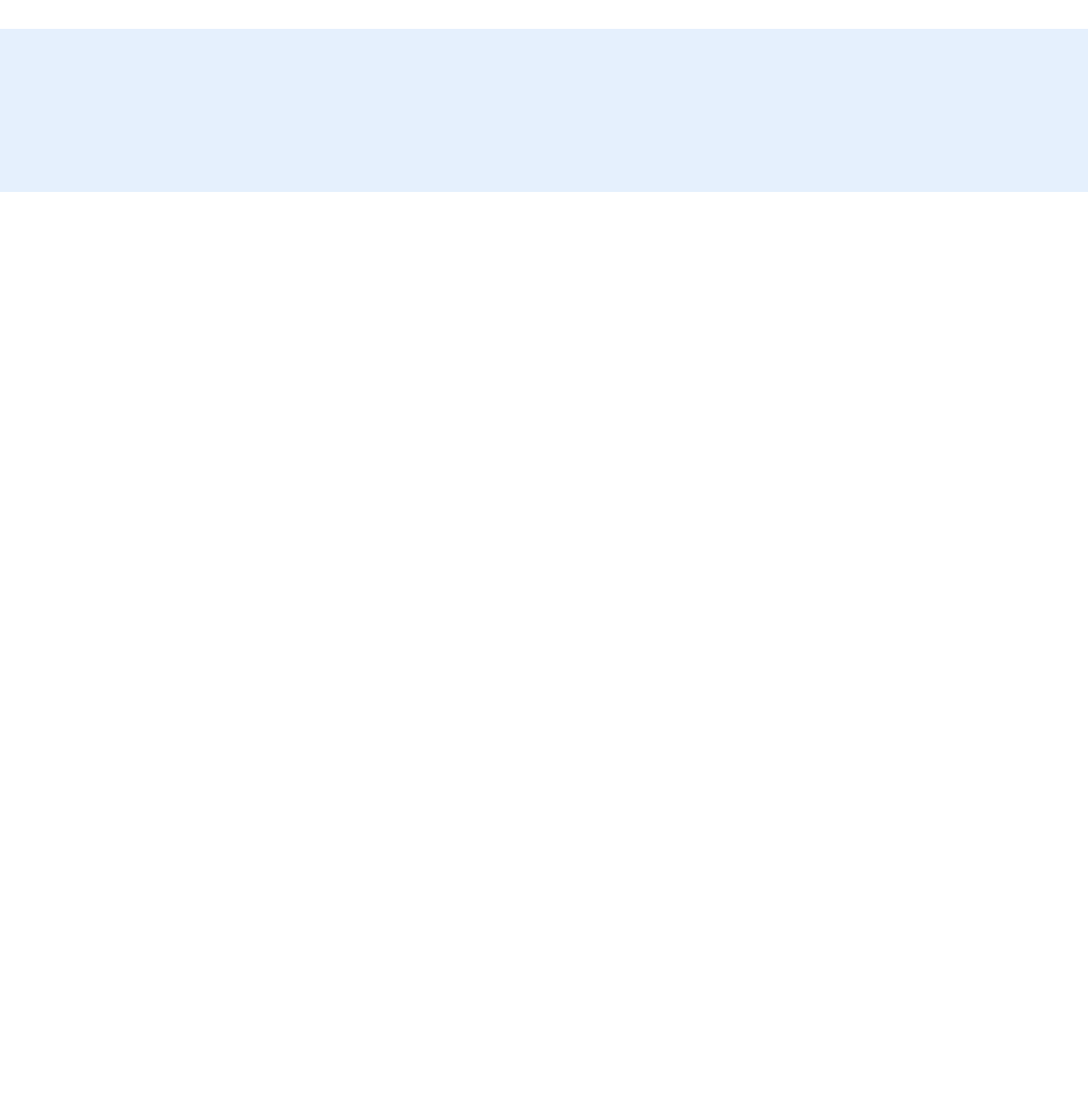
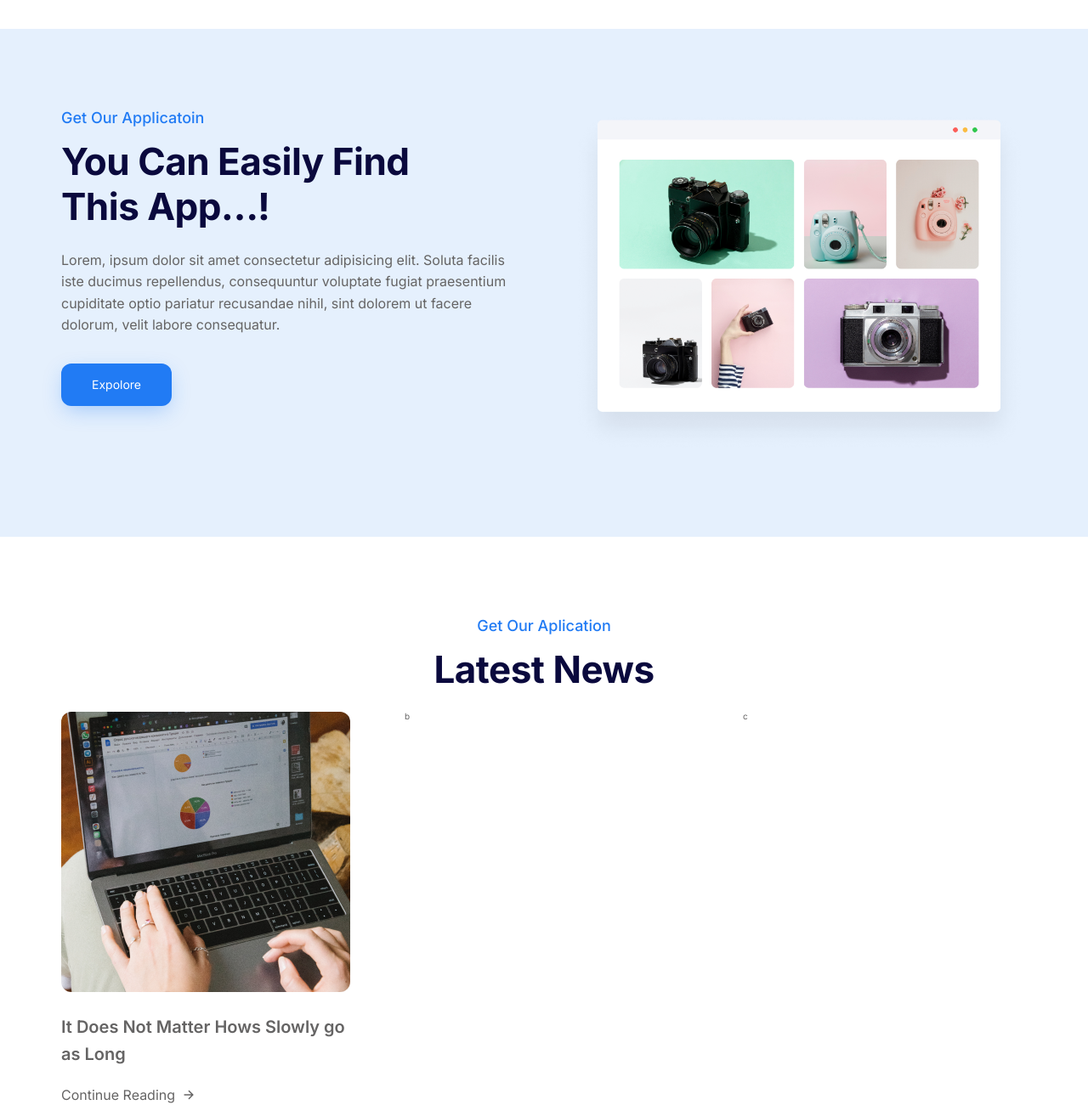
Before and after one commit to Rehub-Mental-Wellness/website, a website: page index.html in a window 1280 px wide. Shown: the part 3380-4681 px from the top of the page at 85% size. Before the commit the page ends 3606 px from the top, so only its background shows below. Drawn offline with nearby package versions, Linux system fonts and the light colour scheme.

```diff
--- a/index.html
+++ b/index.html
@@ -255,7 +255,61 @@
       </section>
 
       <!-- app section -->
-      <section class="section-app"></section>
+      <section class="section-app">
+        <div class="app container grid grid--2-cols">
+          <div class="app__text-box">
+            <span class="subheading">Get Our Applicatoin</span>
+            <h2 class="heading-secondary">You Can Easily Find This App…!</h2>
+            <p class="app__description">
+              Lorem, ipsum dolor sit amet consectetur adipisicing elit. Soluta
+              facilis iste ducimus repellendus, consequuntur voluptate fugiat
+              praesentium cupiditate optio pariatur recusandae nihil, sint
+              dolorem ut facere dolorum, velit labore consequatur.
+            </p>
+            <a href="#" class="btn">Expolore</a>
+          </div>
+
+          <div class="app__img-box">
+            <img src="./img/browser.png" alt="App prowser preview" />
+          </div>
+        </div>
+      </section>
+
+      <!-- news section -->
+      <section class="section-news center-text">
+        <div class="container">
+          <p class="subheading">Get Our Aplication</p>
+          <h2 class="heading-secondary">Latest News</h2>
+        </div>
+
+        <div class="container grid grid--3-cols">
+          <div class="news-card">
+            <img
+              src="./img/pexels-meruyert-gonullu-6589064.png"
+              alt="News image"
+            />
+            <h3 class="news-card__title">
+              It Does Not Matter Hows Slowly go as Long
+            </h3>
+            <a class="link" href="#"
+              >Continue Reading
+              <ion-icon name="arrow-forward-outline"></ion-icon
+            ></a>
+          </div>
+          <div class="news-card">b</div>
+          <div class="news-card">c</div>
+        </div>
+      </section>
     </main>
+
+    <!-- ION ICONS -->
+    <script
+      type="module"
+      src="https://unpkg.com/ionicons@5.5.2/dist/ionicons/ionicons.esm.js"
+    ></script>
+    <script
+      nomodule
+      src="https://unpkg.com/ionicons@5.5.2/dist/ionicons/ionicons.js"
+    ></script>
   </body>
 </html>
--- a/sass/_components.scss
+++ b/sass/_components.scss
@@ -78,6 +78,22 @@
   padding: 1.2rem 2.4rem;
 }
 
+.link:link,
+.link:visited {
+  display: flex;
+  align-items: center;
+  gap: 0.8rem;
+  font-size: 1.6rem;
+  color: #656464;
+  text-decoration: none;
+  transition: all 0.2s;
+}
+
+.link:hover,
+.link:active {
+  color: $color-primary;
+}
+
 // grid
 .grid {
   display: grid;
--- a/sass/_layout.scss
+++ b/sass/_layout.scss
@@ -292,6 +292,46 @@
   background-color: #e5f0fd;
 }
 
+.app {
+  .heading-secondary {
+    max-width: 16ch;
+  }
+
+  &__description {
+    font-size: 1.6rem;
+    line-height: 1.6;
+    color: #656464;
+    margin-bottom: 3.2rem;
+  }
+
+  &__img-box {
+    img {
+      width: 100%;
+    }
+  }
+}
+
+//////////////////////////
+// App section
+.section-news {
+  padding: 9.6rem 0;
+}
+
+.news-card {
+  text-align: left;
+  img {
+    border-radius: 12px;
+    margin-bottom: 2.4rem;
+  }
+
+  &__title {
+    font-size: 2rem;
+    font-weight: 600;
+    line-height: 1.6;
+    margin-bottom: 2.4rem;
+  }
+}
+
 /* ## Font sizes
 - 10 / 12 / 14 / 16 / 18 / 20 / 24 / 30 / 36 / 44 / 52 / 62 / 74 / 86 / 98
 ## Spacing system
```
Also changed, not shown: css/style.css, img/pexels-meruyert-gonullu-6589064.png (added), 1 other file.
